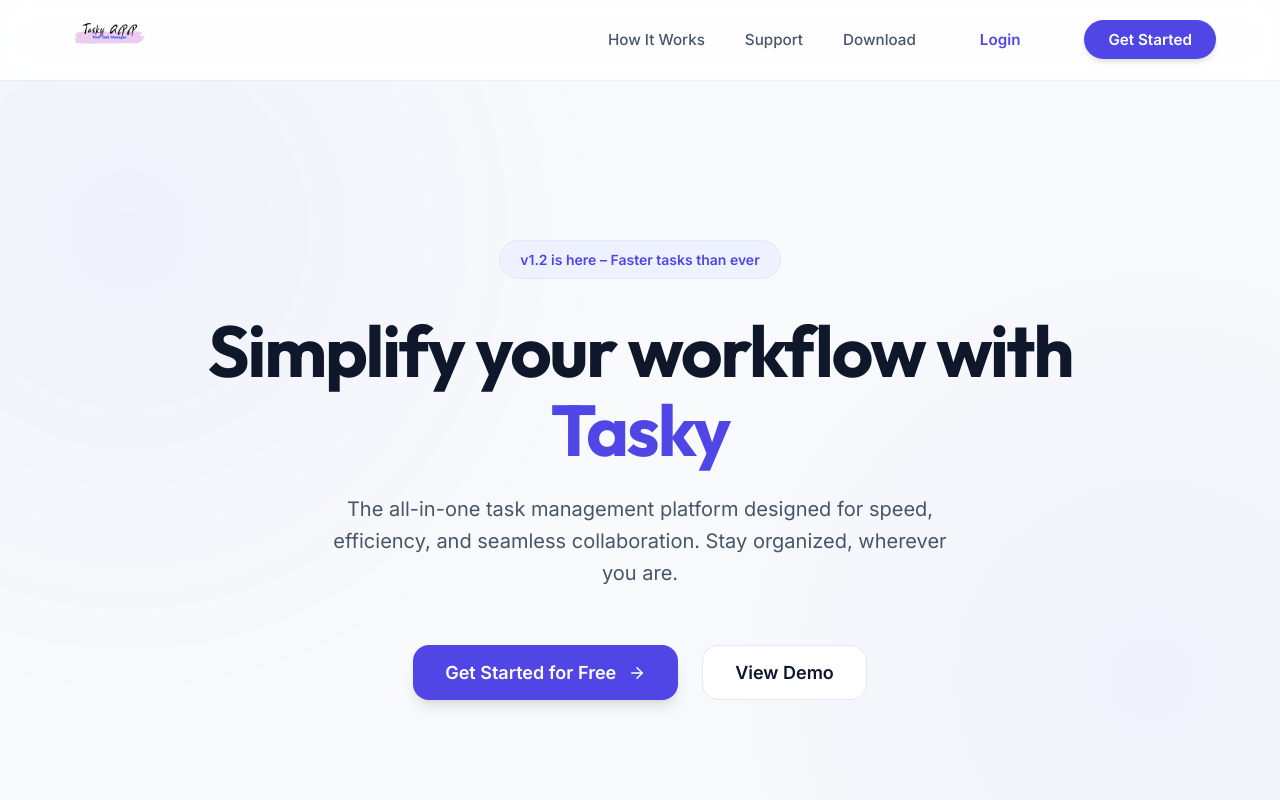
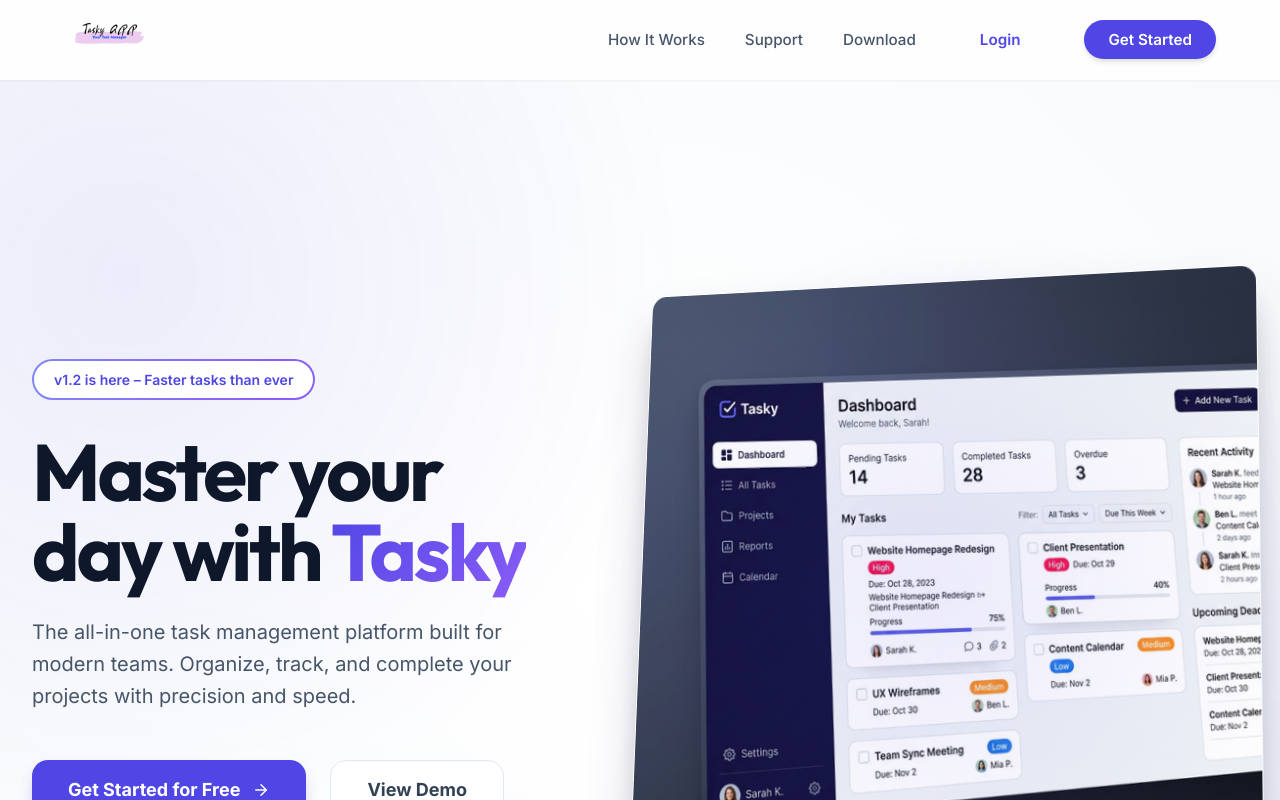
Before and after one commit to Fira0985/Tasky-app, a React (Create React App) app in the folder react_file/: page / in a window 1280 px wide. Shown: the top 800 px of the page. Built offline with nearby package versions, Linux system fonts and the light colour scheme.

Commit message:
improvement on the landing page

```diff
--- a/react_file/src/Pages/home.jsx
+++ b/react_file/src/Pages/home.jsx
@@ -1,4 +1,4 @@
-import React, { useState } from "react";
+import React, { useState, useEffect } from "react";
 import { useNavigate } from 'react-router-dom';
 import {
   FaFacebook,
@@ -18,6 +18,7 @@ import {
   Layout
 } from "lucide-react";
 import image from "../asset/69KTbX-LogoMakr.png";
+import heroMockup from "../asset/tasky_hero_mockup.png";
 import LoginPop from "../component/loginPop";
 import SignUp from "../component/signUp";
 import SupportModal from "../component/SupportModal";
@@ -39,7 +40,7 @@ function Home({ GetUserEmail }) {
   }
 
   // Auto-redirect if already logged in
-  React.useEffect(() => {
+  useEffect(() => {
     const savedEmail = localStorage.getItem("email");
     if (savedEmail) {
       navigate("/user");
@@ -99,15 +100,17 @@ function Home({ GetUserEmail }) {
 
       {/* Hero Section */}
       <section className="overview">
+        <div className="hero-container">
           <div className="hero-content">
-          <span className="badge animate-slide-up">v1.2 is here – Faster tasks than ever</span>
+            <div className="badge-glow animate-slide-up">
+              <span className="badge">v1.2 is here – Faster tasks than ever</span>
+            </div>
             <h1 className="animate-slide-up" style={{ animationDelay: '100ms' }}>
-            Simplify your workflow with <span>Tasky</span>
+              Master your day with <span>Tasky</span>
             </h1>
             <p className="animate-slide-up" style={{ animationDelay: '200ms' }}>
-            The all-in-one task management platform designed for speed,
-            efficiency, and seamless collaboration. Stay organized,
-            wherever you are.
+              The all-in-one task management platform built for modern teams.
+              Organize, track, and complete your projects with precision and speed.
             </p>
             <div className="hero-actions animate-slide-up" style={{ animationDelay: '300ms' }}>
               <button className="primary-btn" onClick={openRegister}>
@@ -116,6 +119,13 @@ function Home({ GetUserEmail }) {
               <button className="secondary-btn" onClick={() => document.getElementById('howItWorks').scrollIntoView({ behavior: 'smooth' })}>
                 View Demo
               </button>
+            </div>
+          </div>
+          <div className="hero-visual animate-fade-in" style={{ animationDelay: '400ms' }}>
+            <div className="mockup-container">
+              <img src={heroMockup} alt="Tasky Dashboard Mockup" className="hero-mockup" />
+              <div className="hero-circle-accent"></div>
+            </div>
           </div>
         </div>
       </section>
--- a/react_file/src/styles/home.css
+++ b/react_file/src/styles/home.css
@@ -79,94 +79,170 @@
 
 /* Overview / Hero Section */
 .overview {
-    padding: 10rem 2rem 8rem;
-    text-align: center;
-    background: radial-gradient(circle at 10% 20%, rgba(99, 102, 241, 0.05) 0%, transparent 40%),
-        radial-gradient(circle at 90% 80%, rgba(99, 102, 241, 0.05) 0%, transparent 40%);
+    padding: 12rem 2rem 10rem;
+    position: relative;
+    overflow: hidden;
+    background:
+        radial-gradient(circle at 10% 20%, rgba(79, 70, 229, 0.08) 0%, transparent 40%),
+        radial-gradient(circle at 90% 80%, rgba(99, 102, 241, 0.08) 0%, transparent 40%),
+        radial-gradient(circle at 50% 50%, rgba(255, 255, 255, 1) 0%, rgba(248, 250, 252, 1) 100%);
+}
+
+.hero-container {
+    max-width: 1300px;
+    margin: 0 auto;
+    display: flex;
+    align-items: center;
+    gap: 4rem;
+    text-align: left;
 }
 
 .hero-content {
-    max-width: 900px;
-    margin: 0 auto;
+    flex: 1;
+    max-width: 600px;
+}
+
+.badge-glow {
+    display: inline-block;
+    position: relative;
+    padding: 2px;
+    border-radius: var(--radius-full);
+    background: linear-gradient(90deg, var(--primary-400), var(--accent-purple), var(--primary-400));
+    background-size: 200% auto;
+    animation: gradientMove 3s linear infinite;
+    margin-bottom: 2rem;
+}
+
+@keyframes gradientMove {
+    0% {
+        background-position: 0% center;
+    }
+
+    100% {
+        background-position: 200% center;
+    }
 }
 
 .badge {
-    display: inline-block;
+    display: block;
     padding: 0.5rem 1.25rem;
-    background: var(--primary-50);
+    background: var(--white);
     color: var(--primary-600);
     border-radius: var(--radius-full);
     font-size: 0.875rem;
     font-weight: 600;
-    margin-bottom: 2rem;
-    border: 1px solid var(--primary-100);
 }
 
 .overview h1 {
-    font-size: 4.5rem;
+    font-size: 5rem;
     font-weight: 800;
     margin-bottom: 1.5rem;
     color: var(--secondary-900);
-    line-height: 1.1;
-    letter-spacing: -0.03em;
+    line-height: 1;
+    letter-spacing: -0.04em;
 }
 
 .overview h1 span {
     color: var(--primary-600);
-    position: relative;
+    background: linear-gradient(135deg, var(--primary-600) 0%, var(--accent-purple) 100%);
+    -webkit-background-clip: text;
+    -webkit-text-fill-color: transparent;
 }
 
 .overview p {
     font-size: 1.25rem;
     color: var(--secondary-600);
-    margin-bottom: 3.5rem;
+    margin-bottom: 3rem;
     line-height: 1.6;
-    max-width: 640px;
-    margin-left: auto;
-    margin-right: auto;
+    max-width: 540px;
+}
+
+.hero-visual {
+    flex: 1.2;
+    position: relative;
+    perspective: 1000px;
+}
+
+.mockup-container {
+    position: relative;
+    z-index: 2;
+    transform: rotateY(-10deg) rotateX(5deg);
+    transition: transform var(--transition-slow);
+    animation: float 6s ease-in-out infinite;
+}
+
+@keyframes float {
+
+    0%,
+    100% {
+        transform: rotateY(-10deg) rotateX(5deg) translateY(0);
+    }
+
+    50% {
+        transform: rotateY(-8deg) rotateX(4deg) translateY(-20px);
+    }
+}
+
+.hero-mockup {
+    width: 100%;
+    height: auto;
+    border-radius: var(--radius-xl);
+    box-shadow: 0 30px 60px -12px rgba(50, 50, 93, 0.25),
+        0 18px 36px -18px rgba(0, 0, 0, 0.3);
+    border: 1px solid rgba(255, 255, 255, 0.4);
+}
+
+.hero-circle-accent {
+    position: absolute;
+    top: 50%;
+    left: 50%;
+    transform: translate(-50%, -50%);
+    width: 120%;
+    height: 120%;
+    background: radial-gradient(circle, rgba(79, 70, 229, 0.1) 0%, transparent 70%);
+    z-index: 1;
+    pointer-events: none;
 }
 
 .hero-actions {
     display: flex;
-    justify-content: center;
+    justify-content: flex-start;
     gap: 1.5rem;
 }
 
 .primary-btn {
     background: var(--primary-600);
     color: var(--white);
-    padding: 1rem 2rem;
+    padding: 1.125rem 2.25rem;
     border-radius: var(--radius-xl);
-    font-weight: 600;
+    font-weight: 700;
     font-size: 1.125rem;
     display: flex;
     align-items: center;
     gap: 0.75rem;
-    box-shadow: var(--shadow-lg);
-    transition: var(--transition-base);
+    box-shadow: 0 10px 15px -3px rgba(79, 70, 229, 0.3);
 }
 
 .primary-btn:hover {
     background: var(--primary-700);
-    transform: translateY(-3px);
-    box-shadow: var(--shadow-xl);
+    transform: translateY(-4px) scale(1.02);
+    box-shadow: 0 20px 25px -5px rgba(79, 70, 229, 0.4);
 }
 
 .secondary-btn {
     background: var(--white);
-    color: var(--secondary-900);
-    padding: 1rem 2rem;
+    color: var(--secondary-700);
+    padding: 1.125rem 2.25rem;
     border-radius: var(--radius-xl);
-    font-weight: 600;
+    font-weight: 700;
     font-size: 1.125rem;
     border: 1px solid var(--secondary-200);
-    transition: var(--transition-base);
 }
 
 .secondary-btn:hover {
     background: var(--secondary-50);
+    transform: translateY(-4px);
     border-color: var(--secondary-300);
-    transform: translateY(-3px);
 }
 
 /* How It Works */
```
Also changed, not shown: react_file/src/asset/tasky_hero_mockup.png (added). Lines whose indentation alone changed are shown as unchanged.
